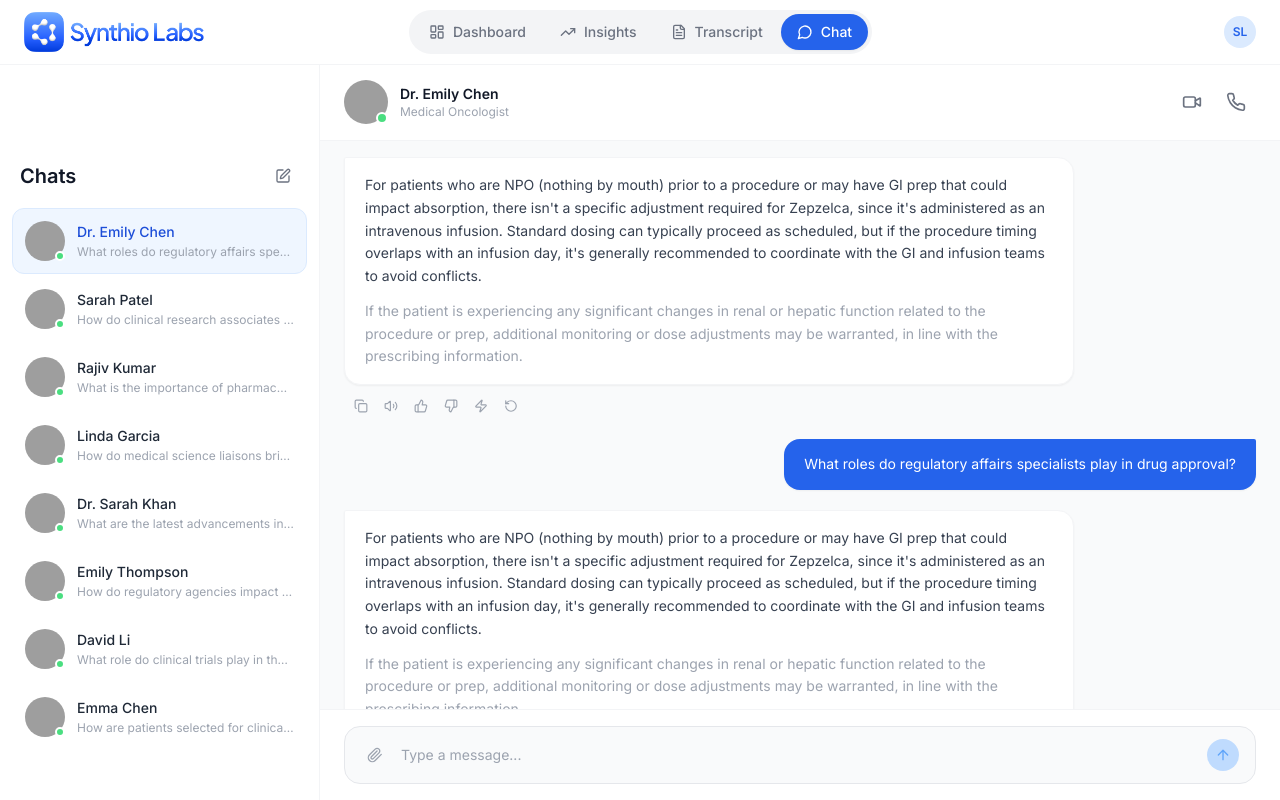
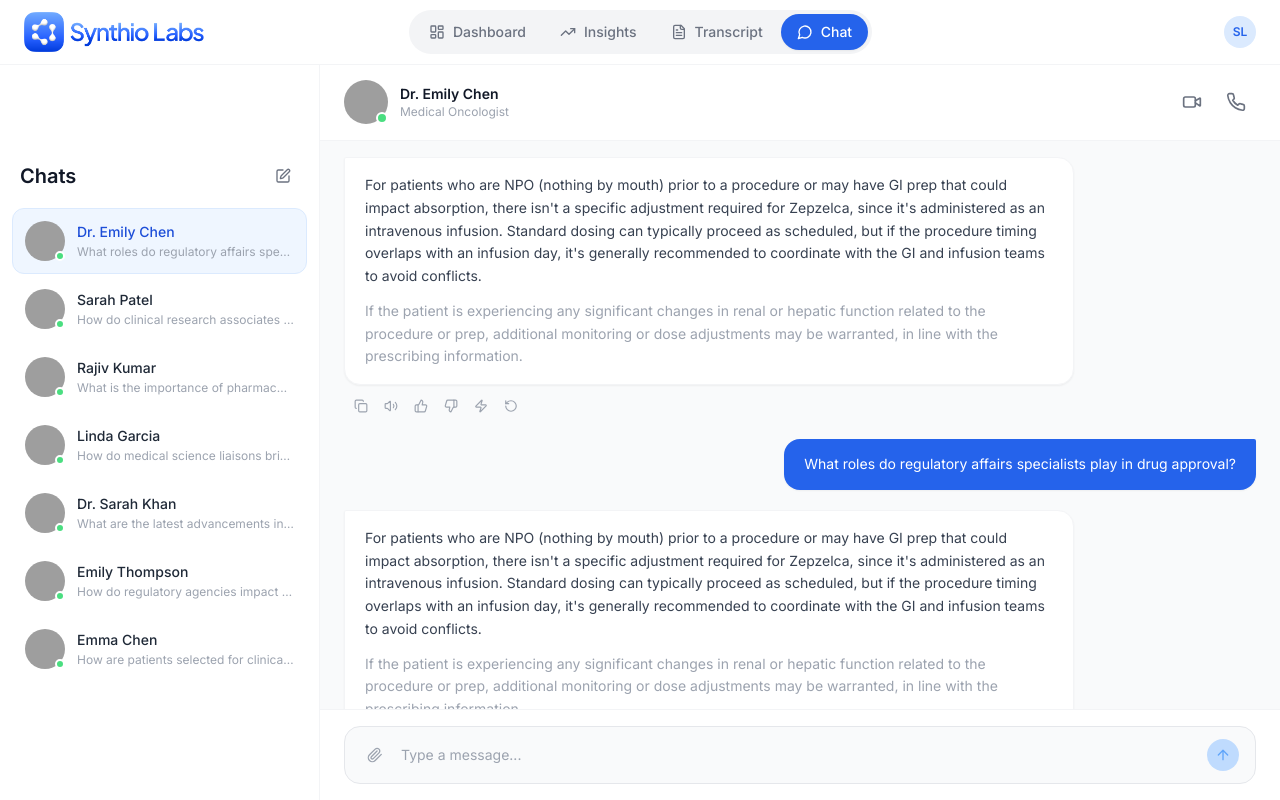
Before and after one commit to vishvamsinh28/PhoenixEngine, a Next.js app: page / in a window 1280 px wide. Built offline with nearby package versions, Linux system fonts and the light colour scheme; grey boxes are pictures that could not be loaded.

Commit message:
update mock data

```diff
--- a/data/mockData.js
+++ b/data/mockData.js
@@ -40,13 +40,6 @@ export const chats = [
         role: 'Regulatory Affairs Manager',
         avatar: 'https://images.pexels.com/photos/5327585/pexels-photo-5327585.jpeg?auto=compress&cs=tinysrgb&w=80&h=80&dpr=1',
         lastMessagePreview: 'How do regulatory agencies impact phar...',
-    },
-    {
-        id: '7',
-        name: 'David Li',
-        role: 'Clinical Trials Coordinator',
-        avatar: 'https://images.pexels.com/photos/6256/doctor-patient-hospital-health.jpg?auto=compress&cs=tinysrgb&w=80&h=80&dpr=1',
-        lastMessagePreview: 'What role do clinical trials play in the ap...',
     },
     {
         id: '8',
@@ -153,20 +146,6 @@ export const messagesByChat = {
             timestamp: '8:32 AM',
         },
     ],
-    '7': [
-        {
-            id: 'm1',
-            sender: 'user',
-            message: 'What role do clinical trials play in the approval process for oncology drugs?',
-            timestamp: '1:00 PM',
-        },
-        {
-            id: 'm2',
-            sender: 'assistant',
-            message: 'Clinical trials are the cornerstone of drug approval, providing the safety and efficacy data required by regulatory agencies. Phase I trials establish safety and dosing, Phase II explores efficacy, and Phase III provides definitive evidence through randomized controlled studies comparing new treatments to standard of care.',
-            timestamp: '1:02 PM',
-        },
-    ],
     '8': [
         {
             id: 'm1',
```
